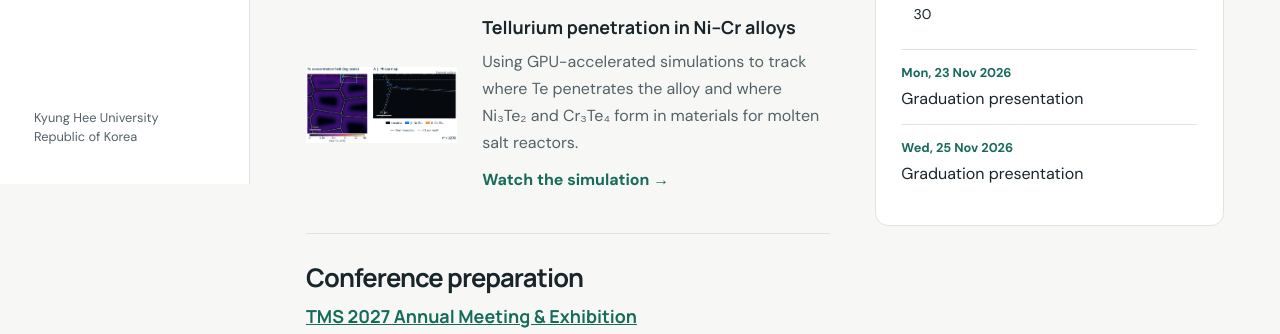
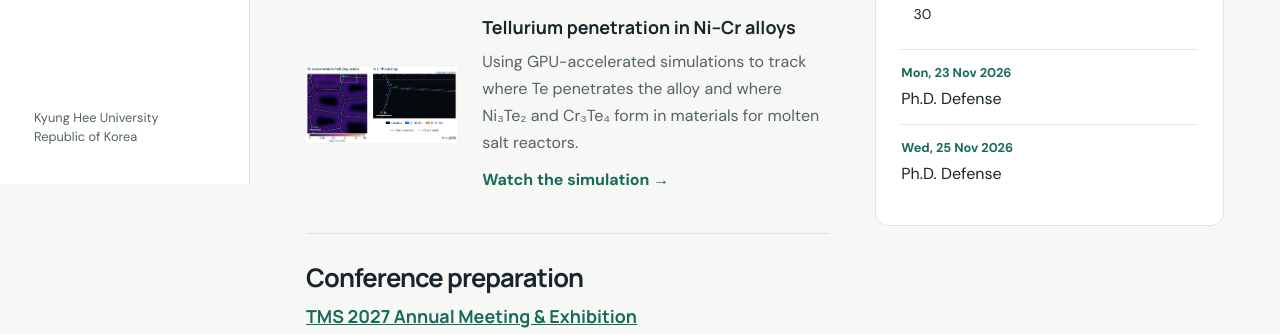
Before and after one commit to JHLee3199/jhlee-materials, a plain HTML site: page activities/index.html in a window 1280 px wide. Shown: the part 616-950 px from the top of the page. Drawn offline with Linux system fonts and the light colour scheme.

Commit message:
Correct schedule labels to Ph.D. Defense

```diff
--- a/activities/index.html
+++ b/activities/index.html
@@ -57,8 +57,8 @@
       <div class="activity-calendar">
         <div class="calendar-view"></div>
         <ul class="calendar-events" aria-label="Scheduled events">
-          <li><time datetime="2026-11-23">Mon, 23 Nov 2026</time><span>Graduation presentation</span></li>
-          <li><time datetime="2026-11-25">Wed, 25 Nov 2026</time><span>Graduation presentation</span></li>
+          <li><time datetime="2026-11-23">Mon, 23 Nov 2026</time><span>Ph.D. Defense</span></li>
+          <li><time datetime="2026-11-25">Wed, 25 Nov 2026</time><span>Ph.D. Defense</span></li>
           <li>
             <div><time datetime="2027-03-14">14</time>–<time datetime="2027-03-18">18 Mar 2027</time></div>
             <span>TMS 2027 Annual Meeting &amp; Exhibition</span>
```
